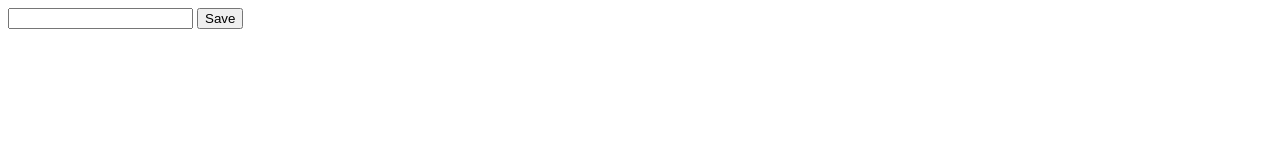
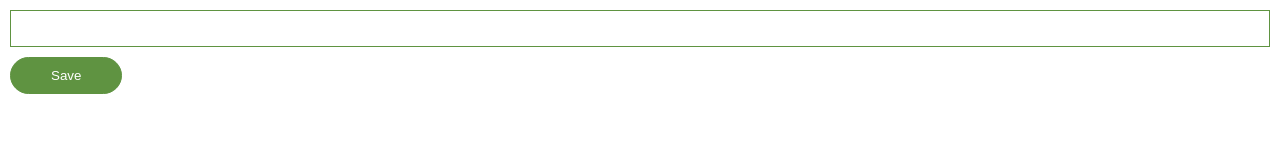
Before and after one commit to adisv67/Lead-ex, a plain HTML site: page index.html in a window 1280 px wide. Drawn offline with Linux system fonts and the light colour scheme.

Commit message:
css added

```diff
--- a/index.html
+++ b/index.html
@@ -10,7 +10,7 @@
 </head>
 <body>
     <input type="text" id="input-el">
-    <button id="input-btn">Save</button>
+    <button id="input-btn" onclick="saveLead()">Save</button>
 
 
 
--- a/index.js
+++ b/index.js
@@ -0,0 +1,10 @@
+function saveLead(){
+    // console.log("button clicked")
+}
+let inputBtn = document.getElementById("input-btn")
+
+inputBtn.addEventListener("click",function(){
+
+    console.log("button clicked from add event")
+
+})
--- a/style.css
+++ b/style.css
@@ -0,0 +1,21 @@
+body{
+    margin: 0;
+    padding: 10px;
+    font-family: Arial, Helvetica, sans-serif;
+}
+
+input{
+    width: 100%;
+    box-sizing: border-box;
+    border: 1px solid #5f9341;
+    padding: 10px;
+}
+button{
+    border: 1px solid #5f9341;
+    border-radius: 23px;
+    background-color: #5f9341;
+    color: white;
+    font-weight: 500;
+    margin-top: 10px;
+    padding: 10px 40px;
+}
```
